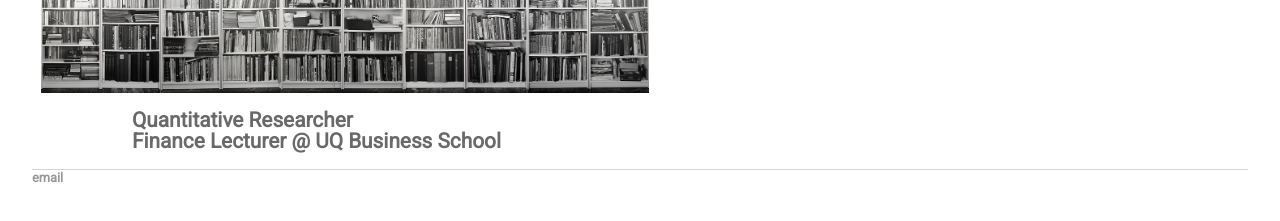
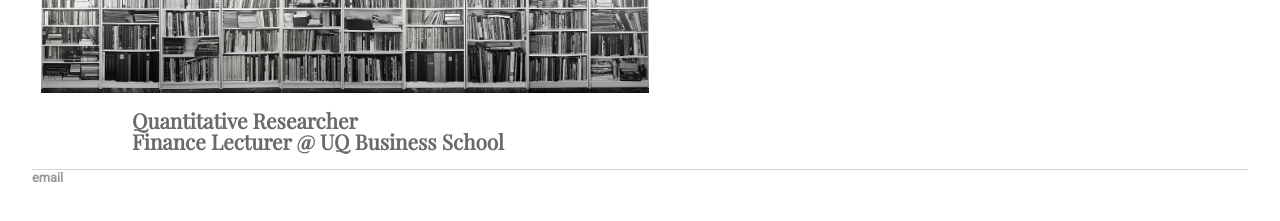
Before and after one commit to weiwangchun/weiwangchun.github.io, a Jekyll site: the page built from index.html, in a window 1280 px wide. Shown: the part 443-664 px from the top of the page. Built offline with Jekyll 4.4.1, drawn with Linux system fonts in a browser that asks for light colours; some web fonts are replaced.

Commit message:
Update main.css

```diff
--- a/css/main.css
+++ b/css/main.css
@@ -53,7 +53,7 @@ h3 {
 
 p {
     font-size: 1em;
-    font-family: 'Roboto', sans-serif;
+    font-family: 'Playfair Display', serif;
     line-height: 1em;
     color: #696969;
     margin: 0px 100px 10px;
```
